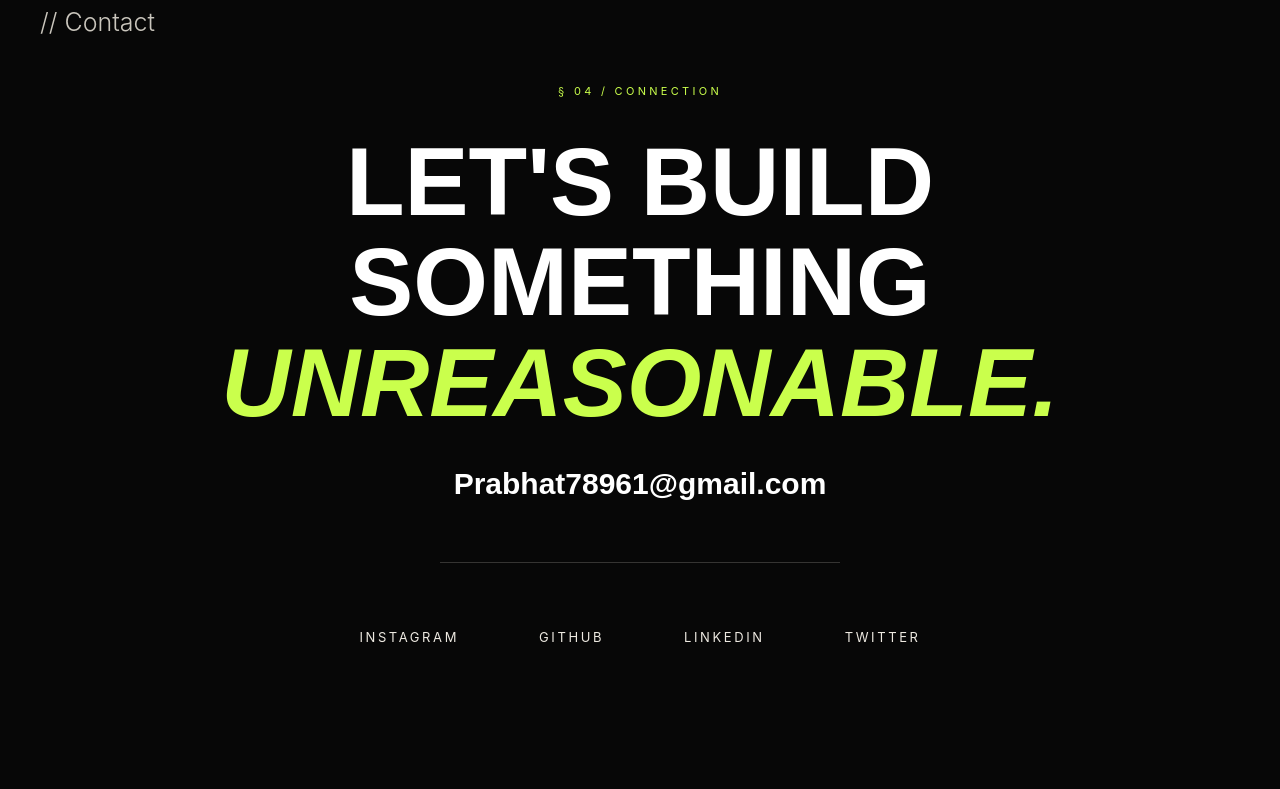
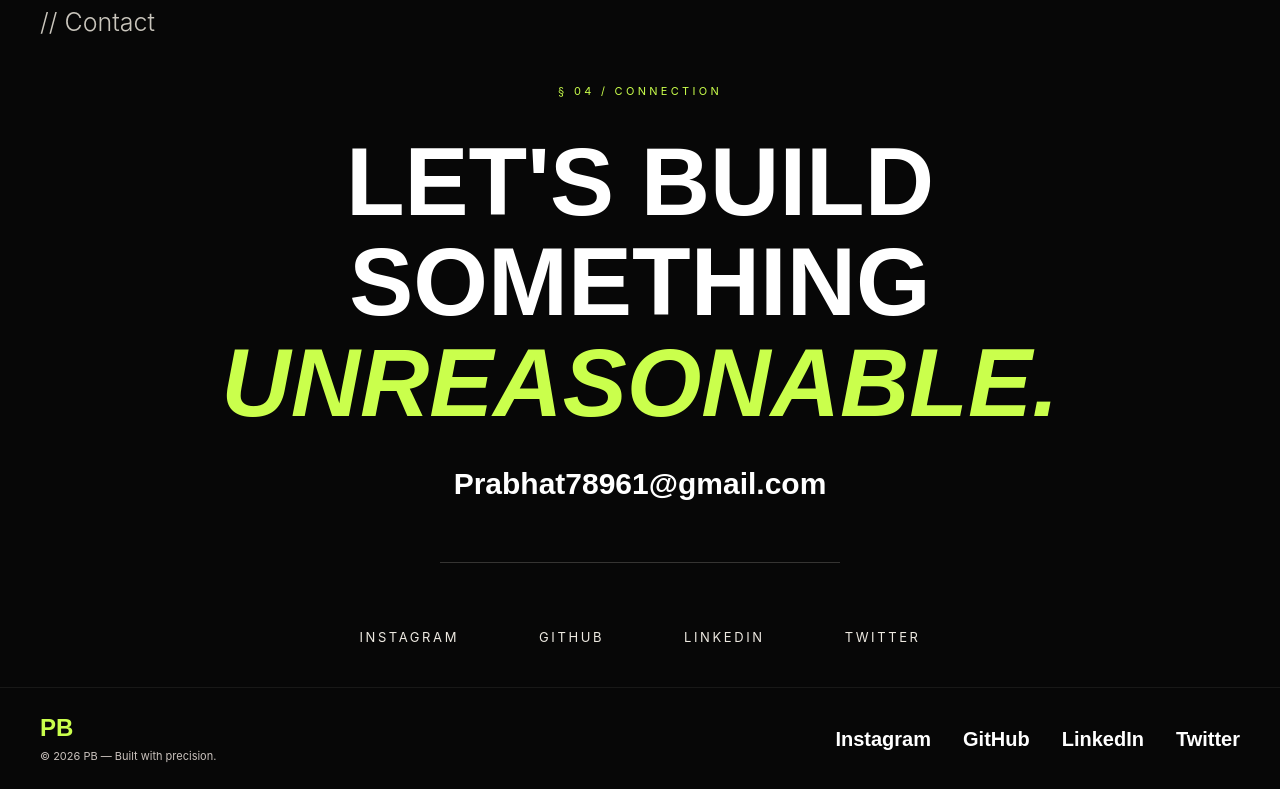
Before and after one commit to PrabhatBargoti/Personal-Portfolio, a React (Vite) app: page / in a window 1280 px wide. Shown: the part 2750-3539 px from the top of the page. Before the commit the page ends 3397 px from the top, so only its background shows below. Built offline with nearby package versions, Linux system fonts and the light colour scheme.

Commit message:
Footer done

```diff
--- a/src/App.jsx
+++ b/src/App.jsx
@@ -8,6 +8,7 @@ import Skills from './Pages/Skills'
 import Experience from './Pages/Experience'
 import Project from './Pages/Project'
 import Connection from './Pages/Connection'
+import Footer from './Pages/Footer'
 
 const App = () => {
   useLenis()
@@ -22,6 +23,7 @@ const App = () => {
       <Experience />
       <Project />
       <Connection />
+      <Footer />
     </div>
   )
 }
--- a/src/Pages/Connection.jsx
+++ b/src/Pages/Connection.jsx
@@ -16,7 +16,7 @@ const Connection = () => {
   })
 
   return (
-    <div id='Contact' className='scroll-mt-20 relative w-full'>
+    <div id='Contact' className='scroll-mt-20 relative w-full mb-10'>
       <div className='max-w-7xl mx-auto px-6 md:px-10 flex flex-col justify-center items-start'>
         <span id='Contact-Label' className='text-[#cac6bd] hover:underline transition-all duration-100 font-light text-[25px]'>
           // Contact
--- /dev/null
+++ b/src/Pages/Footer.jsx
@@ -0,0 +1,43 @@
+import React from 'react'
+
+const links = [
+  { label: 'Instagram',  href: 'https://www.instagram.com/itsz.prabhat/',  color: 'text-[#ede9e1]' },
+  { label: 'GitHub',   href: 'https://github.com/PrabhatBargoti',   color: 'text-[#ede9e1]' },
+  { label: 'LinkedIn', href: 'https://www.linkedin.com/in/prabhat-bargoti-656b4235a/', color: 'text-[#ede9e1]' },
+  { label: 'Twitter',  href: 'https://x.com/PrabhatBaroti',  color: 'text-[#ede9e1]' },
+]
+
+const Footer = () => {
+  const year = new Date().getFullYear()
+
+  return (
+    <footer className='w-full border-t border-hairline-border'>
+      <div className='max-w-7xl mx-auto px-6 md:px-10 py-6 flex flex-col md:flex-row justify-between items-center gap-4'>
+
+        <div className='flex flex-col gap-1'>
+          <span className='Syne text-2xl font-black text-acid'>PB</span>
+          <span className='Fira text-[11px] text-[#CAC2BD]'>
+            © {year} PB — Built with precision.
+          </span>
+        </div>
+
+        <div className='flex items-center md:gap-8 gap-5 ml-5'>
+          {links.map(({ label, href }) => (
+            <a
+              key={label}
+              href={href}
+              target='_blank'
+              rel='noopener noreferrer'
+              className='DM-sans font-bold text-lg md:text-xl text-white hover:text-acid transition-colors duration-300'
+            >
+              {label}
+            </a>
+          ))}
+        </div>
+
+      </div>
+    </footer>
+  )
+}
+
+export default Footer
```
